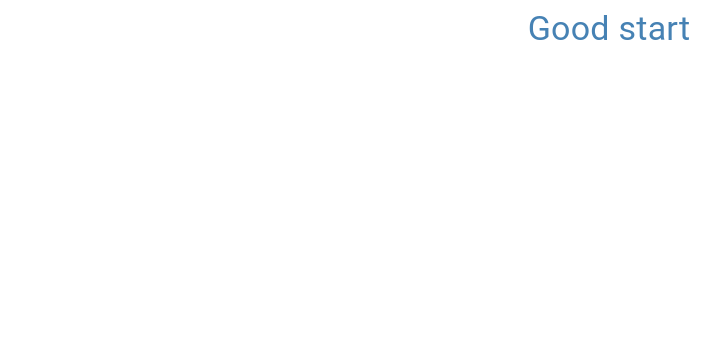
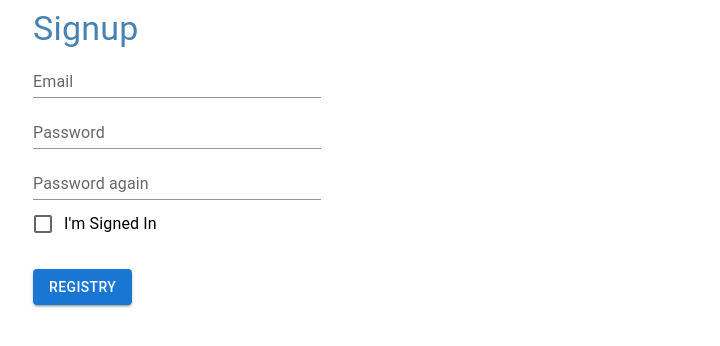
Before and after one commit to Budin22/-hackathon-winter2023, a React (Create React App) app in the folder client/: page / in a window 1280 px wide. Shown: the top 346 px of the page, without its empty margins (31-751 px from the left). Built offline with nearby package versions, Linux system fonts and the light colour scheme.

Commit message:
add signup and login form

```diff
--- a/client/src/App.tsx
+++ b/client/src/App.tsx
@@ -1,6 +1,8 @@
 import React from "react";
-import { RegistrationForm } from "./component/RegistrationFrom";
-import { Typography } from "@mui/material";
+import { Container, Stack, Typography } from "@mui/material";
+import { Form } from "./component/Form";
+import { RegistrationForm } from "./component/RegistrationForm";
+
 // import axios from "axios";
 //
 // type Project = {
@@ -23,16 +25,10 @@ export const App = () => {
   // const addProject = () => {};
 
   return (
-    <>
-      <Typography
-        sx={{ textAlign: "center", width: "100%" }}
-        component="h2"
-        variant="h4"
-        color="steelblue"
-      >
-        Good start
-      </Typography>
-      {/*<RegistrationForm />;*/}
-    </>
+    <Container>
+      <Stack>
+        <RegistrationForm />
+      </Stack>
+    </Container>
   );
 };
--- /dev/null
+++ b/client/src/component/Form.tsx
@@ -0,0 +1,33 @@
+import React from "react";
+import {
+  Box,
+  FormControl,
+  FormHelperText,
+  Input,
+  InputLabel,
+  Typography,
+} from "@mui/material";
+
+export const Form = () => {
+  return (
+    <>
+      <Typography
+        sx={{ textAlign: "center", width: "100%" }}
+        component="h2"
+        variant="h4"
+        color="steelblue"
+      >
+        Registration form
+      </Typography>
+      <Box display="flex">
+        <FormControl sx={{ minWidth: "25%" }} variant="standard">
+          <InputLabel>Email</InputLabel>
+          <Input placeholder="name@example.com" />
+          <FormHelperText id="email" error>
+            {/*{errors.email?.message}*/}
+          </FormHelperText>
+        </FormControl>
+      </Box>
+    </>
+  );
+};
--- /dev/null
+++ b/client/src/component/RegistrationForm.tsx
@@ -0,0 +1,191 @@
+import React, { memo, useCallback, useMemo, useState } from "react";
+import { useForm, SubmitHandler } from "react-hook-form";
+import axios from "axios";
+import {
+  Box,
+  InputLabel,
+  FormControl,
+  FormControlLabel,
+  FormGroup,
+  Checkbox,
+  Button,
+  FormHelperText,
+  Input,
+  Typography,
+} from "@mui/material";
+import { yupResolver } from "@hookform/resolvers/yup";
+import * as yup from "yup";
+
+export type TUser = {
+  password: string;
+  password2: string;
+  email: string;
+};
+
+export const RegistrationForm = memo(() => {
+  const [isSignIn, setIsSignIn] = useState<boolean>(false);
+  const [isError, setIsError] = useState<boolean>(false);
+
+  const schema = useMemo(
+    () =>
+      yup.object({
+        password: yup.string().trim().min(3).max(15).required(),
+        password2: isSignIn
+          ? yup.string()
+          : yup.string().oneOf([yup.ref("password")]),
+        email: yup.string().email().required(),
+      }),
+    [isSignIn]
+  );
+
+  const {
+    register,
+    handleSubmit,
+    reset,
+    formState: { errors },
+  } = useForm<TUser>({
+    resolver: yupResolver(schema),
+  });
+
+  const isSignInHandler = useCallback(() => {
+    setIsSignIn((state) => !state);
+  }, []);
+
+  const onSubmit: SubmitHandler<TUser> = useCallback(
+    (data) => {
+      try {
+        const { email, password } = data;
+        if (isSignIn) {
+          axios
+            .post(
+              "http://localhost:8080/user/login",
+              { email, password },
+              { withCredentials: true }
+            )
+            .then((res) => res.data)
+            .then((data) => {
+              console.log(data);
+            })
+            .catch((err) => {
+              if (err.response.status > 200) {
+                setIsError(true);
+              }
+            });
+        } else {
+          setIsError(false);
+          axios
+            .post(
+              "http://localhost:8080/user/signup",
+              { email, password },
+              { withCredentials: true }
+            )
+            .then((res) => res.data)
+            .then((data) => {
+              setIsSignIn(true);
+              console.log(data);
+            })
+            .catch((err) => {
+              if (err.response.status > 200) {
+                setIsError(true);
+              }
+            });
+        }
+        reset();
+      } catch (err) {
+        setIsError(true);
+        console.log("catch error");
+      }
+    },
+    [isSignIn, reset]
+  );
+  return (
+    <form onSubmit={handleSubmit(onSubmit)}>
+      <Typography
+        sx={{ width: "100%" }}
+        component="h2"
+        variant="h4"
+        color="steelblue"
+      >
+        {isSignIn ? "Login" : "Signup"}
+      </Typography>
+      <Box display="flex">
+        <FormControl sx={{ minWidth: "25%" }} variant="standard">
+          <InputLabel>Email</InputLabel>
+          <Input {...register("email")} placeholder="name@example.com" />
+          <FormHelperText id="email" error>
+            {errors.email?.message}
+          </FormHelperText>
+        </FormControl>
+      </Box>
+      <Box display="flex">
+        <FormControl sx={{ minWidth: "25%" }} variant="standard">
+          <InputLabel>Password</InputLabel>
+          <Input type="password" {...register("password")} />
+          <FormHelperText id="password" error>
+            {errors.password?.message}
+          </FormHelperText>
+        </FormControl>
+      </Box>
+      {!isSignIn && (
+        <Box display="flex">
+          <FormControl sx={{ minWidth: "25%" }} variant="standard">
+            <InputLabel>Password again</InputLabel>
+            <Input type="password" {...register("password2")} />
+            <FormHelperText id="password2" error>
+              {errors.password2?.message ? "Password should be the same" : ""}
+            </FormHelperText>
+          </FormControl>
+        </Box>
+      )}
+
+      {!isSignIn && (
+        <Box
+          display="flex"
+          gap={3}
+          flexDirection="column"
+          alignItems="flex-start"
+        >
+          <FormGroup>
+            <FormControlLabel
+              control={<Checkbox onChange={isSignInHandler} value={isSignIn} />}
+              label="I'm Signed In"
+            />
+          </FormGroup>
+        </Box>
+      )}
+
+      <Box sx={{ paddingTop: 3 }}>
+        <Button
+          variant="contained"
+          type="submit"
+          sx={{
+            maxWidth: "25%",
+            marginRight: 2,
+          }}
+        >
+          {isSignIn ? "Login" : "Registry"}
+        </Button>
+        {isSignIn && (
+          <Button
+            variant="contained"
+            onClick={isSignInHandler}
+            sx={{ maxWidth: "25%", marginRight: 2 }}
+          >
+            Back to signup
+          </Button>
+        )}
+      </Box>
+
+      {isError && (
+        <Typography
+          sx={{ width: "100%" }}
+          component="p"
+          variant="subtitle1"
+          color="red"
+        >
+          You have not valid email or password
+        </Typography>
+      )}
+    </form>
+  );
+});
--- a/client/src/component/registrationForm-types.ts
+++ /dev/null
@@ -1,5 +0,0 @@
-export type TUser = {
-  password: string;
-  password2: string;
-  email: string;
-};
```
Also changed, not shown: client/src/component/RegistrationFrom.tsx (deleted, +0 -138 lines).
